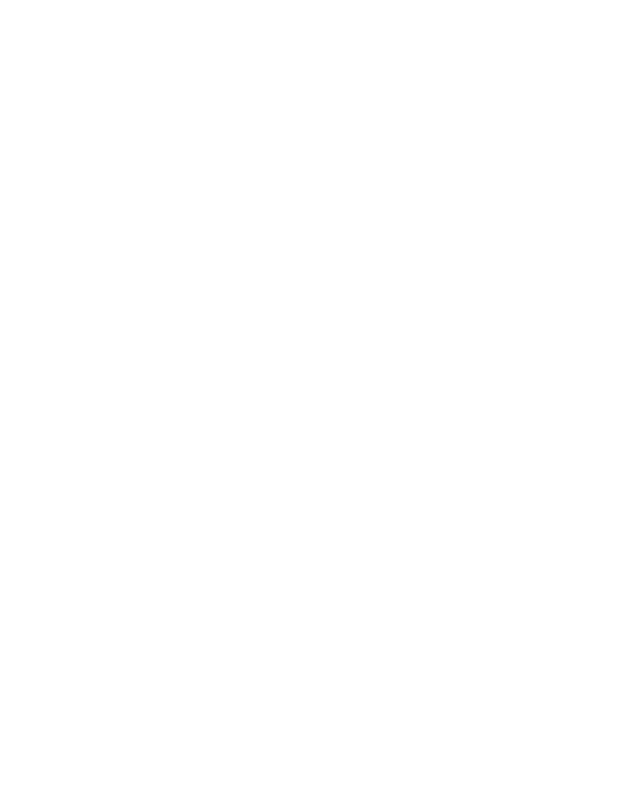
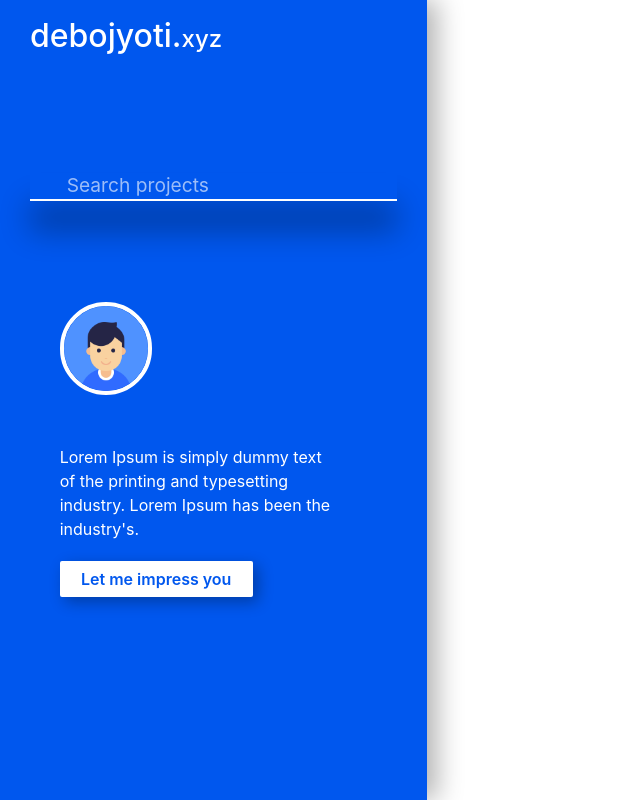
Before and after one commit to debojyoti/ng-debojyoti-xyz, a plain HTML site: page index.html in a window 1280 px wide. Shown: the whole page, without its empty margins (0-640 px from the left). Drawn offline with Linux system fonts and the light colour scheme.

Commit message:
Added intro section

```diff
--- a/css/styles.css
+++ b/css/styles.css
@@ -1,3 +1,86 @@
 body {
   padding: 0px;
   margin: 0px; }
+
+#main {
+  width: 100vw; }
+
+#landing-intro-wrapper {
+  height: 100vh;
+  background-color: #0057ee;
+  box-shadow: 10px 0px 25px rgba(0, 0, 0, 0.3); }
+
+#logo-top {
+  margin-top: 10%;
+  color: white; }
+  #logo-top span {
+    font-size: 1.5rem; }
+  @media screen and (max-width: 1200px) {
+    #logo-top {
+      margin-top: 15%;
+      font-size: 1.5rem; }
+      #logo-top span {
+        font-size: 1rem; } }
+
+.white-btn {
+  background-color: white;
+  color: #0057ee;
+  border: none;
+  border-radius: 2px;
+  font-weight: 600;
+  box-shadow: 5px 5px 15px rgba(0, 0, 0, 0.3);
+  transition: 0.4s; }
+
+.white-btn:hover {
+  background-color: #e0e0e0;
+  box-shadow: 0px 0px 15px rgba(0, 0, 0, 0.3); }
+
+#mobile-contact-btn-wrapper {
+  text-align: right;
+  margin-top: 5%;
+  display: none; }
+  #mobile-contact-btn-wrapper button {
+    width: 80%; }
+  @media screen and (max-width: 1200px) {
+    #mobile-contact-btn-wrapper {
+      display: block; } }
+
+@media screen and (max-width: 1200px) {
+  .hide-on-mobile {
+    display: none; } }
+
+#search-wrapper {
+  margin-top: 30%; }
+
+#site-search {
+  background-color: rgba(0, 0, 0, 0);
+  border: none;
+  border-bottom: 2px solid white;
+  width: 100%;
+  box-shadow: 0px 30px 30px rgba(0, 0, 0, 0.3);
+  outline: none;
+  padding-left: 10%;
+  color: white; }
+
+::placeholder {
+  color: rgba(255, 255, 255, 0.61);
+  font-size: 1.2rem; }
+
+#intro-wrapper {
+  margin-left: 4%; }
+
+#profile-picture-wrapper {
+  margin-top: 30%; }
+  #profile-picture-wrapper img {
+    border-radius: 100px;
+    border: 4px solid white; }
+
+#about-wrapper {
+  margin-top: 15%; }
+  #about-wrapper > div > p {
+    color: white; }
+
+#impress-btn-wrapper {
+  margin-top: 1%; }
+  #impress-btn-wrapper button {
+    width: 70%; }
--- a/index.html
+++ b/index.html
@@ -1,5 +1,6 @@
 <!doctype html>
 <html lang="en">
+
 <head>
   <meta charset="utf-8">
   <meta name="viewport" content="width=device-width, initial-scale=1, shrink-to-fit=no">
@@ -17,7 +18,60 @@
 <body>
 
 
-
+  <div id="main">
+    <!-- Landing section -->
+    <div class="container-fluid">
+      <div class="row">
+        <div class="col-lg-4" id="landing-intro-wrapper">
+          <div class="container-fluid">
+            <!-- Logo section -->
+            <div class="row">
+              <div class="col-6">
+                <h2 id="logo-top">debojyoti.<span>xyz</span></h2>
+              </div>
+              <div class="col-6" id="mobile-contact-btn-wrapper">
+                <button class="btn white-btn" type="button">Contact</button>
+              </div>
+            </div>
+            <!-- Search Section -->
+            <div class="row" id="search-wrapper">
+              <div class="col-12">
+                <input type="text" id="site-search" placeholder="Search projects">
+              </div>
+            </div>
+            <!-- Intro section -->
+            <div class="row" id="intro-wrapper">
+              <div class="col-12">
+                <!--  profile picture -->
+                <div class="row" id="profile-picture-wrapper">
+                  <div class="col-4">
+                    <img src="images/person-flat.png" class="img-fluid">
+                  </div>
+                </div>
+                <!-- about -->
+                <div class="row" id="about-wrapper">
+                  <div class="col-10">
+                      <p>Lorem Ipsum is simply
+                          dummy text of the printing
+                          and typesetting industry. Lorem
+                          Ipsum has been the industry's.</p>
+                  </div>
+                </div>
+                <!-- about -->
+                <div class="row" id="impress-btn-wrapper">
+                    <div class="col-10">
+                        <button type="button" class="btn white-btn">
+                          Let me impress you
+                        </button>
+                    </div>
+                  </div>
+              </div>
+            </div>
+          </div>
+        </div>
+      </div>
+    </div>
+  </div>
 
 
   <script src="js/jquery.min.js"></script>
@@ -25,4 +79,5 @@
   <script src="js/bootstrap.min.js"></script>
   <script src="js/custom.js"></script>
 </body>
+
 </html>
--- a/scss/style1.scss
+++ b/scss/style1.scss
@@ -1,4 +1,114 @@
+$break-small: 320px;
+$break-large: 1200px;
+
 body {
     padding : 0px;
     margin : 0px;
 }
+
+#main {
+    width: 100vw;
+}
+
+#landing-intro-wrapper {
+    height: 100vh;
+    background-color: rgb(0, 87, 238);
+    box-shadow: 10px 0px 25px rgba(0, 0, 0, 0.3);
+}
+
+#logo-top {
+    margin-top: 10%;
+    color: white;
+    span {
+        font-size: 1.5rem;
+      }
+      @media screen and (max-width: $break-large) {
+        margin-top: 15%;
+        font-size: 1.5rem;
+        span {
+            font-size: 1rem;
+          }
+    }
+}
+
+.white-btn {
+    background-color: white;
+    color: rgb(0, 87, 238);
+    border: none;
+    border-radius: 2px;
+    font-weight: 600;
+    box-shadow: 5px 5px 15px rgba(0, 0, 0, 0.3);
+    transition: 0.4s;
+}
+
+.white-btn:hover {
+    background-color: rgb(224, 224, 224);
+    box-shadow: 0px 0px 15px rgba(0, 0, 0, 0.3);
+}
+
+#mobile-contact-btn-wrapper {
+    text-align: right;
+    margin-top: 5%;
+    button {
+        width: 80%;
+    }
+    display: none;
+    @media screen and (max-width: $break-large) {
+        display: block;
+    }
+}
+
+
+@media screen and (max-width: $break-large) {
+    .hide-on-mobile {
+        display: none;
+    }
+}
+
+#search-wrapper {
+    margin-top: 30%;
+}
+
+#site-search {
+    background-color: rgba(0,0,0,0);
+    border: none;
+    border-bottom: 2px solid white;
+    width: 100%;
+    box-shadow: 0px 30px 30px rgba(0, 0, 0, 0.3);
+    outline: none;
+    padding-left: 10%;
+    color: white;
+}
+
+::placeholder {
+    color: rgba(255, 255, 255, 0.61);
+    font-size: 1.2rem;
+}
+
+#intro-wrapper {
+    margin-left: 4%;
+}
+
+#profile-picture-wrapper {
+    margin-top: 30%;
+    img {
+        border-radius: 100px;
+        border: 4px solid white;
+    }
+}
+
+#about-wrapper {
+    margin-top: 15%;
+    > div {
+        > p {
+            color: white;
+        }
+    }
+}
+
+#impress-btn-wrapper {
+    margin-top: 1%;
+    button {
+        width: 70%;
+    }
+}
```
Also changed, not shown: images/person-flat.png (added). Lines whose indentation alone changed are shown as unchanged.
